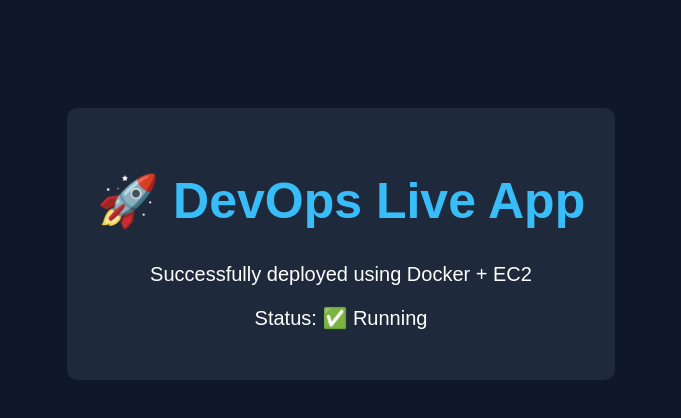
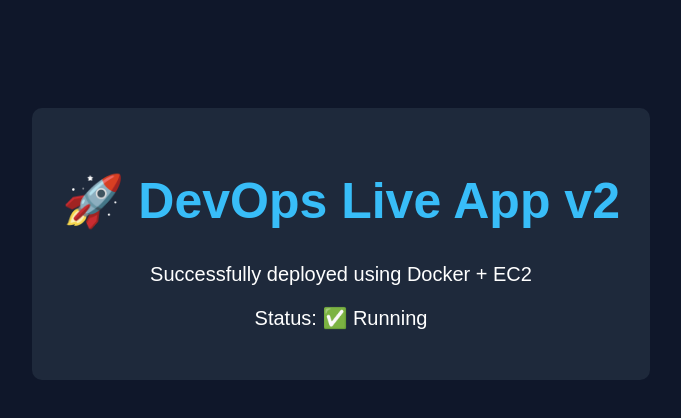
Before and after one commit to vanshfaye/docker-node-app, a website: page public/index.html in a window 1280 px wide. Shown: the whole page, without its empty margins (299-980 px from the left). Drawn offline with Linux system fonts and the light colour scheme.

Commit message:
test pipeline

```diff
--- a/public/index.html
+++ b/public/index.html
@@ -27,7 +27,7 @@
 </head>
 <body>
   <div class="box">
-    <h1>🚀 DevOps Live App</h1>
+    <h1>🚀 DevOps Live App v2</h1>
     <p>Successfully deployed using Docker + EC2</p>
     <p>Status: ✅ Running</p>
   </div>
```
